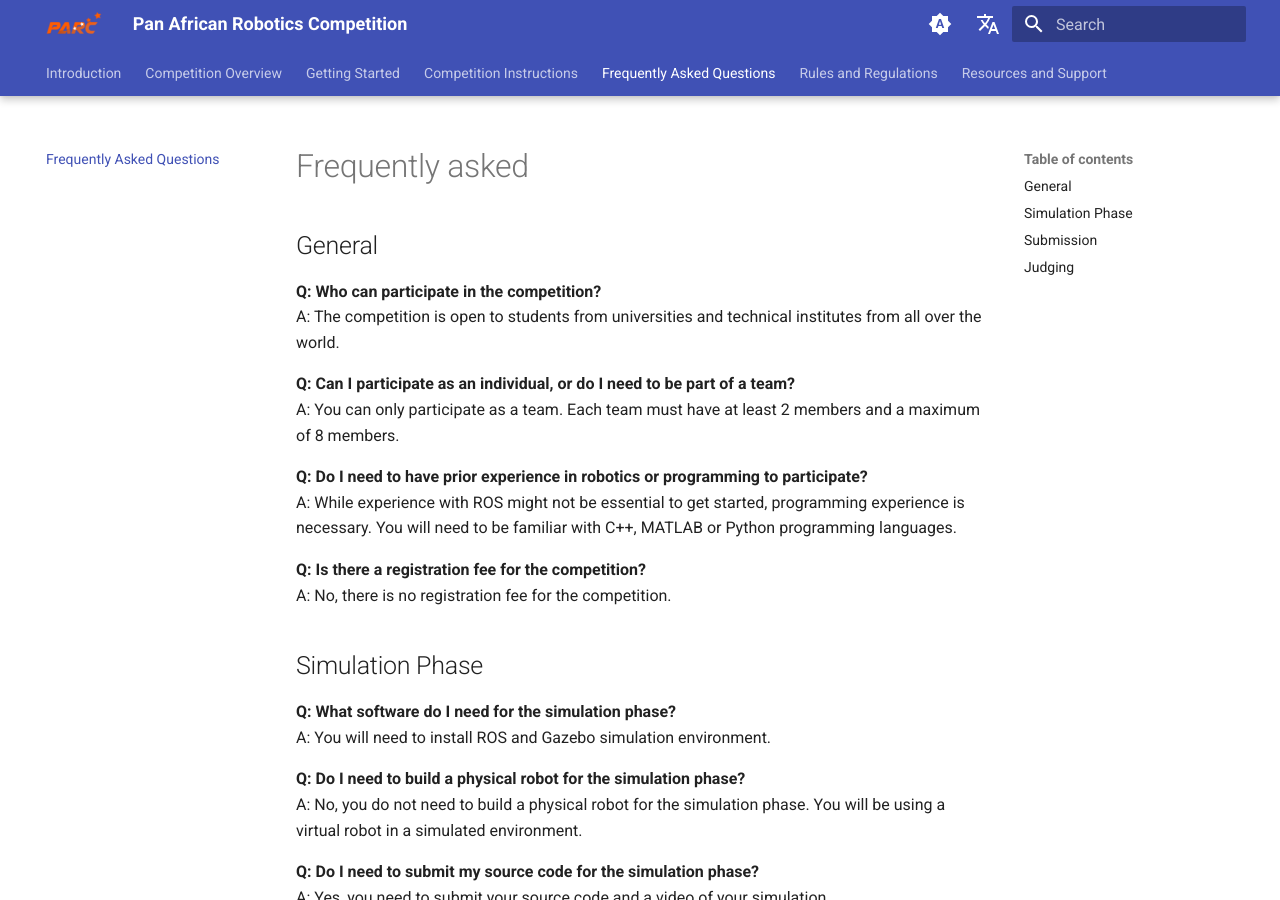
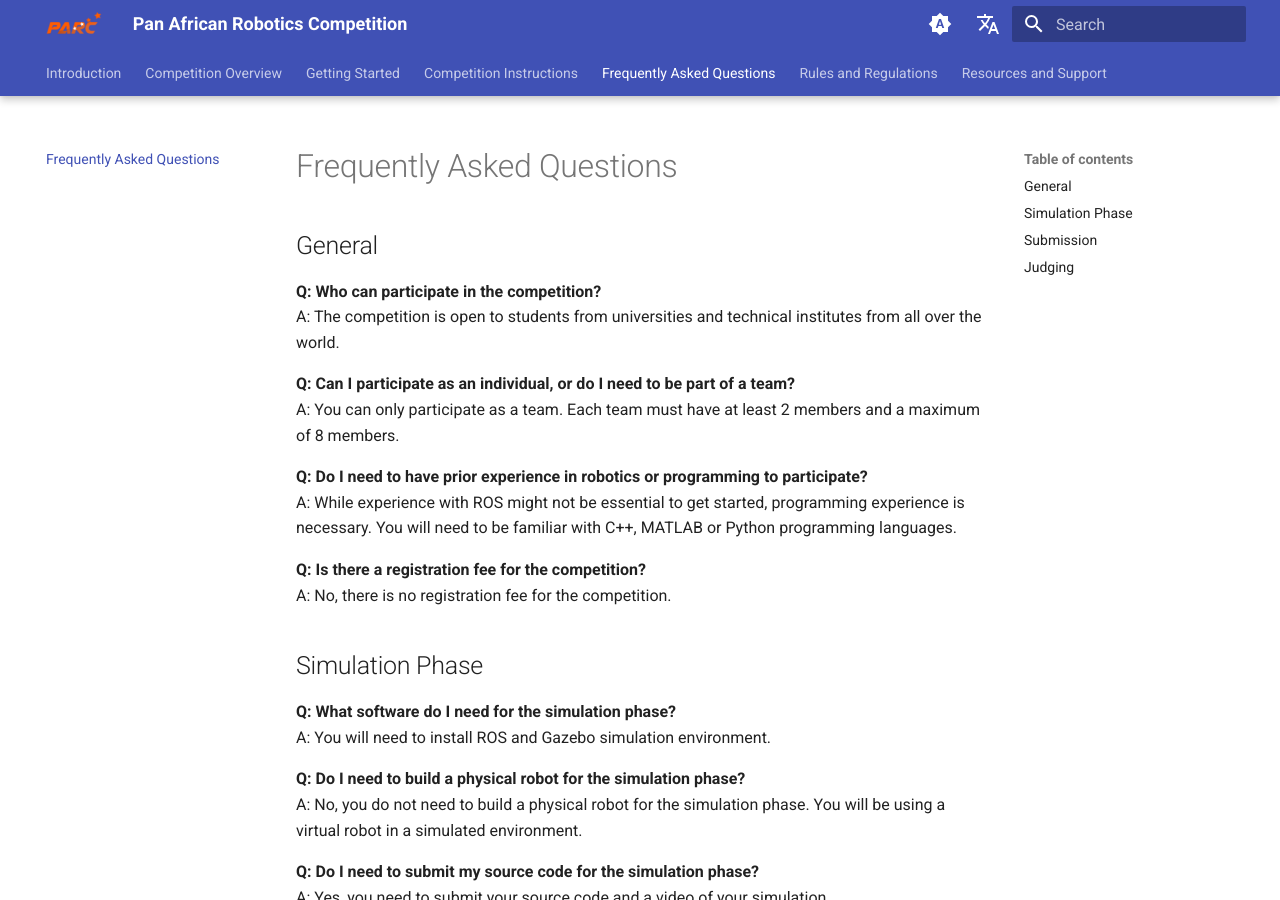
Before and after one commit to PARC-Robotics/documentation-2023, an MkDocs documentation site: the page built from docs/faq.md, in a window 1280 px wide and 900 px high. Built offline with MkDocs 1.6.1 and Material for MkDocs 9.7.7, drawn with Linux system fonts in a browser that asks for light colours; comment, search, counter and statistics services are not loaded.

Commit message:
Fix to faq

```diff
--- a/docs/faq.md
+++ b/docs/faq.md
@@ -1,4 +1,4 @@
-# Frequently asked
+# Frequently Asked Questions
 
 ## General
 
```
